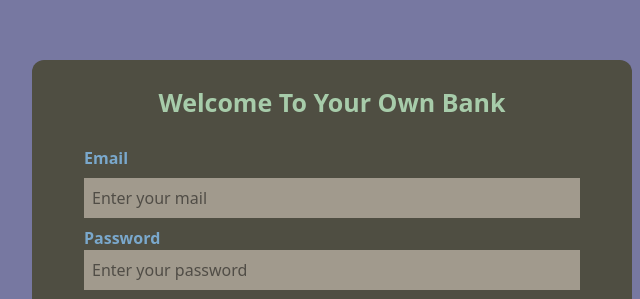
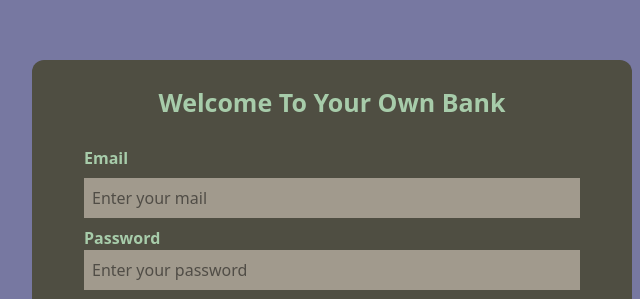
Before and after one commit to mdanan67/bank, a plain HTML site: page index.html in a window 1280 px wide. Shown: the part 183-482 px from the top of the page, 308-948 px from the left. Drawn offline with nearby package versions, Linux system fonts and the light colour scheme.

Commit message:
Update index.html

```diff
--- a/index.html
+++ b/index.html
@@ -13,7 +13,7 @@
           Welcome To Your Own Bank
         </div>
         <div class="px-13">
-          <label class="font-bold text-[#7AA8CC]" for="">Email</label>
+          <label class="font-bold text-[#A7CCAA]" for="">Email</label>
           <input
             id="email"
             class="block border border-black p-2 my-2 w-full bg-[#A19A8D] border-none outline-none"
@@ -21,7 +21,7 @@
             placeholder="Enter your mail"
             value=""
           />
-          <label class=" text-[#7AA8CC] font-bold" for="">Password</label>
+          <label class=" text-[#A7CCAA] font-bold" for="">Password</label>
           <input
             id="password"
             class="block border border-black p-2 w-full bg-[#A19A8D] border-none outline-none"
```
